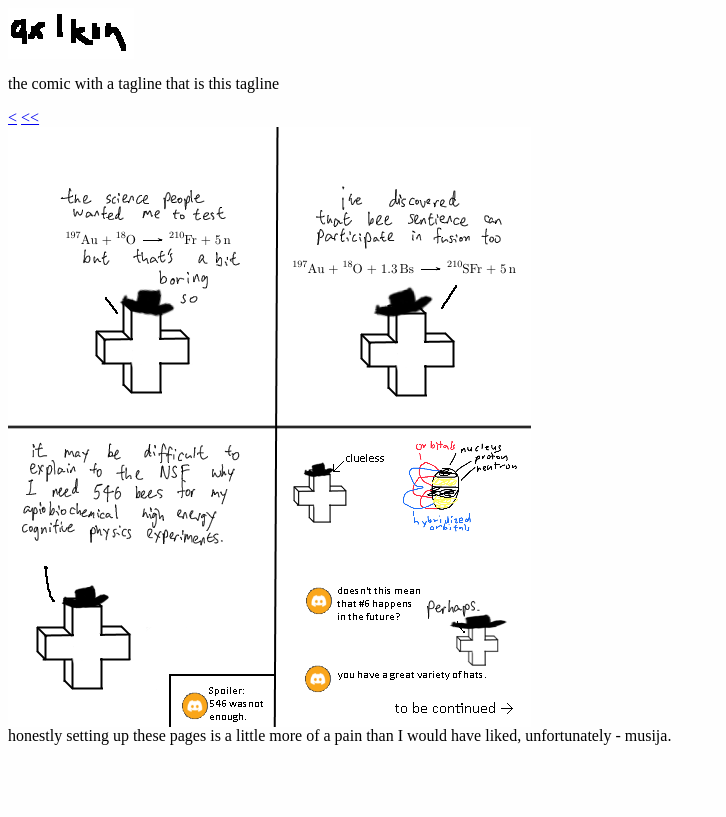
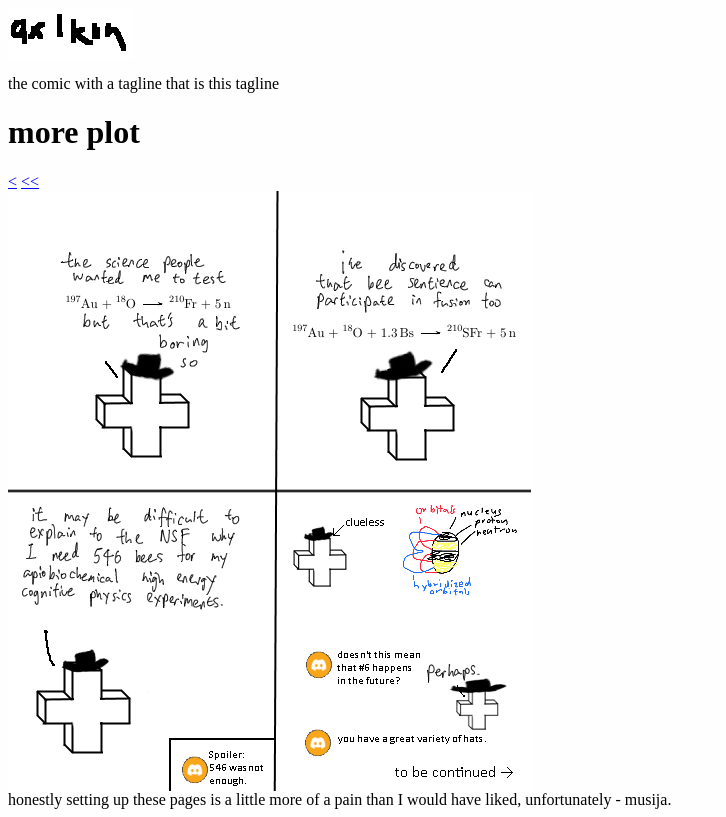
Before and after one commit to qxlkbh/qxlkbh.github.io, a plain HTML site: page build/29.html in a window 1280 px wide. Shown: the whole page, without its empty margins (0-726 px from the left). Drawn offline with Linux system fonts and the light colour scheme.

Commit message:
I'll get you and your little nonstandard formatting too!
uh yeah title

```diff
--- a/build/29.html
+++ b/build/29.html
@@ -11,6 +11,8 @@
 <body style="background-color:#fefefe;">
   <img src="qxlkbh.png" />
   <p>the comic with a tagline that is this tagline</p>
+  <div id="title"> <h1>more plot</h1>
+ </div>
   <div id="topNav"> <a href="/28.html">&lt;</a> <a href="/1.html">&lt;&lt;</a> </div>
   <div id="title"> <img src="comics/qxlkbh29.png" title="PLACEHOLDER" />
  </div>
```
